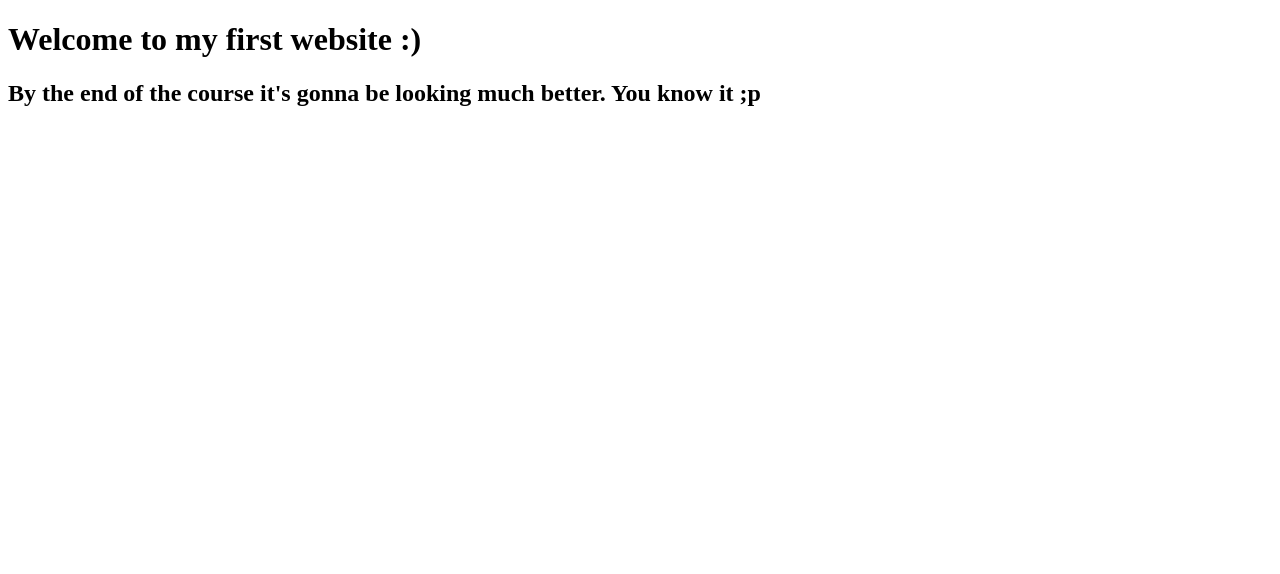
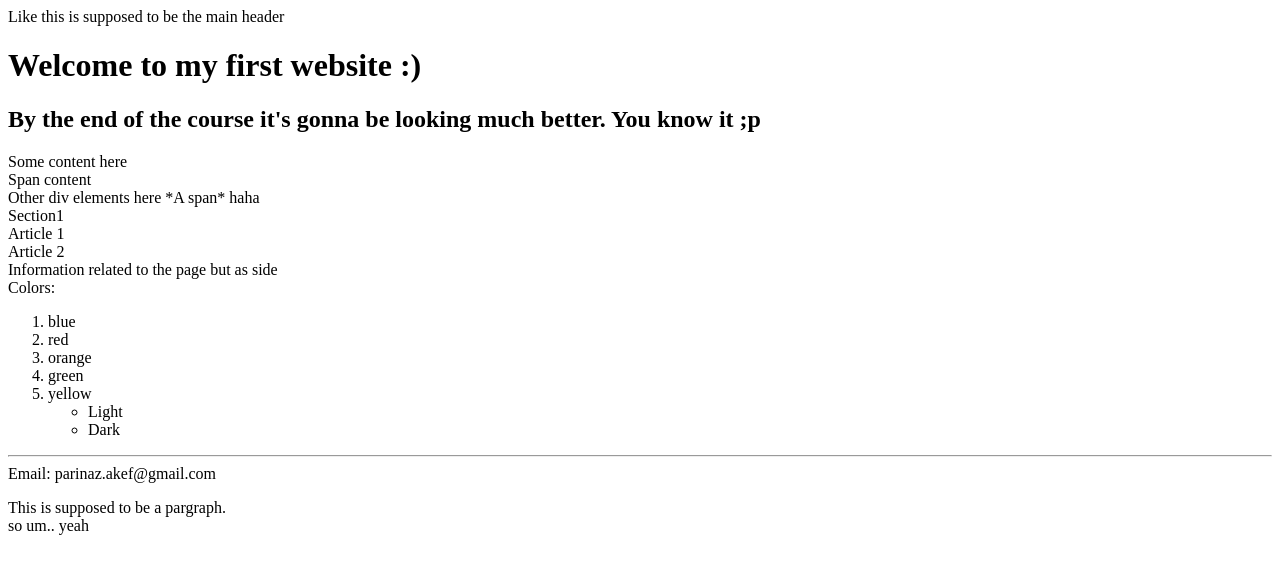
Before and after one commit to Parinaz11/coursera_test, a plain HTML site: page createWebsite/localIndex.html in a window 1280 px wide. Drawn offline with Linux system fonts and the light colour scheme.

Commit message:
Almost done with html

```diff
--- a/createWebsite/localIndex.html
+++ b/createWebsite/localIndex.html
@@ -1,14 +1,49 @@
 <!DOCTYPE html>
-<html>
+<html lang>
 <head>
 	<meta charset="utf-8">
 	<meta name="viewport" content="width=device-width, initial-scale=1">
-	<title>
-		My Website
-	</title>
+	<title> My Website </title>
 </head>
 <body>
+	<header>
+		Like this is supposed to be the main header
+	</header>
 	<h1>Welcome to my first website :) </h1>
 	<h2>By the end of the course it's gonna be looking much better. You know it ;p</h2>
+	<div> Some content here </div>
+	<span> Span content</span>
+	<div> Other div elements here <span>*A span* </span> haha</div>
+	<section>
+		Section1
+		<article>Article 1</article>
+		<article>Article 2</article>
+	</section>
+	<aside>Information related to the page but as side</aside>
+	<div>
+		Colors:
+		<ol>
+			<li>blue</li>
+			<li>red</li>
+			<li>orange</li>
+			<li>green</li>
+			<li>yellow
+				<ul>
+					<li>Light</li>
+					<li>Dark</li>
+				</ul>
+			</li>
+		</ol>
+
+
+	</div>
+	<footer>
+		<hr>
+		Email: parinaz.akef@gmail.com
+	</footer>
+	<p id = "myParID">
+		This is supposed to be a pargraph. <br>
+		so um.. yeah
+	</p>
 </body>
 </html>
```
